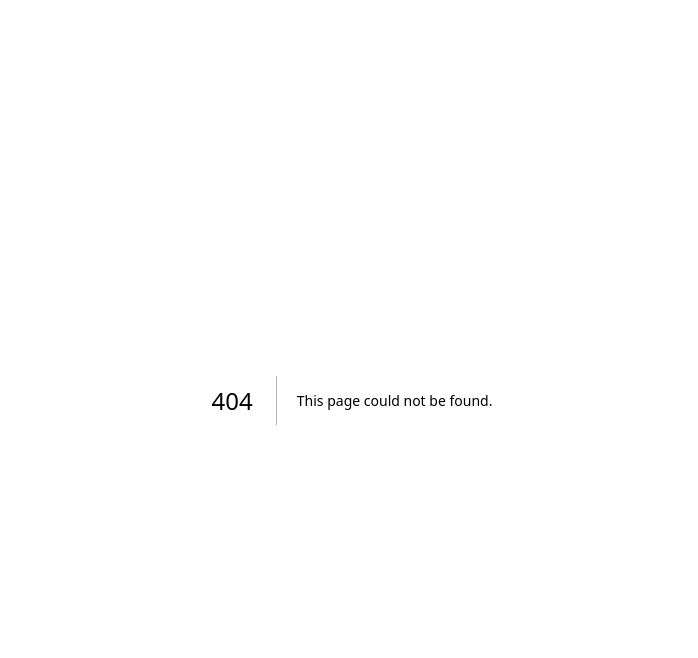
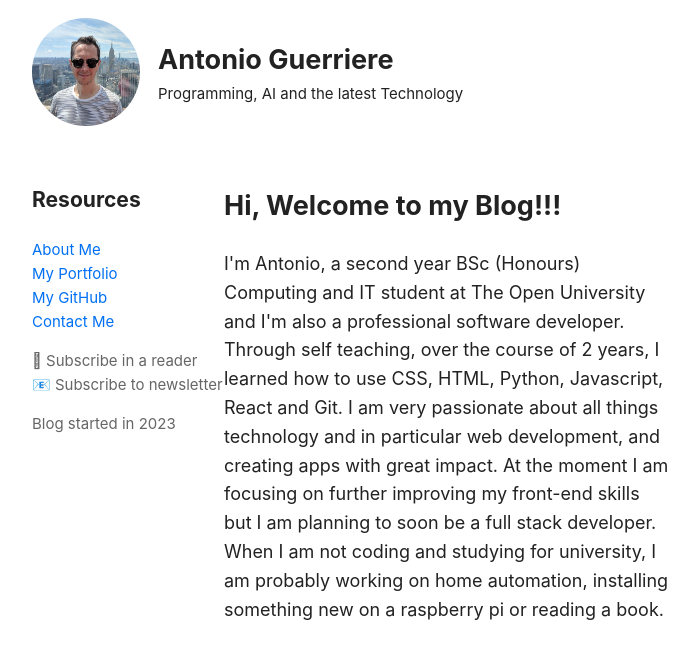
Before and after one commit to AGuerriere/antonio-blog, a Next.js app: page /about-me in a window 1280 px wide. Before the commit this address had no page. Shown: the top 658 px of the page, without its empty margins (288-986 px from the left). Built offline with nearby package versions, Linux system fonts and the light colour scheme.

Commit message:
more ui fixes

```diff
--- a/components/aside-nav.js
+++ b/components/aside-nav.js
@@ -8,12 +8,11 @@ export default function AsideNav() {
      <ul>
       <li><Link href={`/about-me`}>About Me</Link></li>
       <li><a href="https://www.antonioguerriere.com">My Portfolio</a></li>
-      <li><Link href={`/`}>My GitHub</Link></li>
-      <li><Link href={`/`}>Contact Me</Link></li>
-      <li></li>
+      <li><a href="https://github.com/AGuerriere">My GitHub</a></li>
+      <li><a href="https://www.linkedin.com/in/antonioguerriere/">Contact Me</a></li>
      </ul>
      <ul>
-      <li>📱 Subscribe in a reader</li>
+      <li className={asideStyles.rss}> Subscribe in a reader</li>
       <li>📧 Subscribe to newsletter</li>
      </ul>
      <p>Blog started in 2023</p>
--- a/components/aside-nav.module.css
+++ b/components/aside-nav.module.css
@@ -17,3 +17,9 @@
   font-size: smaller;
   color: #666;
 }
+
+
+.rss::before {
+  font: var(--fa-font-solid);
+  content: "\f09e";
+}
--- a/components/layout.js
+++ b/components/layout.js
@@ -17,6 +17,7 @@ export default function Layout({ children, home }) {
         />
         <meta name="og:title" content={siteTitle} />
         <meta name="twitter:card" content="summary_large_image" />
+        <script src="https://kit.fontawesome.com/654e2fda24.js" crossorigin="anonymous"></script>
       </Head>
       <SiteHead></SiteHead>
       <div className={styles.contentContainer}>
--- a/components/layout.module.css
+++ b/components/layout.module.css
@@ -1,23 +1,27 @@
 .container {
-  display: block;
+  display: flex;
+  flex-direction: column;
+  align-items: center;
   /* justify-content: center; */
   /* max-width: 36rem; */
 }
 
 .contentContainer {
   display: flex;
-  justify-content: center;
+  justify-content: left;
   padding: 0 1rem;
   margin: 1rem auto 1rem;
-  max-width: 50vw;
+  width: 50vw;
 }
 
-.header {
-  display: flex;
-  flex-direction: column;
-  align-items: center;
-}
 
 .backToHome {
   text-align: center;
 }
+
+
+@media screen and (max-width: 900px) {
+  .contentContainer {
+    flex-direction: column-reverse;
+  }
+}
--- a/components/site-head.js
+++ b/components/site-head.js
@@ -1,13 +1,11 @@
 import Image from 'next/image';
-import styles from './layout.module.css';
+import siteHeadStyles from './site-head.module.css'
 import utilStyles from '../styles/utils.module.css';
 import Link from 'next/link';
 
-const name = 'Antonio Guerriere';
-
 export default function SiteHead({ children, home }) {
   return (
-    <header className={styles.header}>
+    <header className={siteHeadStyles.header}>
     <Link href="/">
             <Image
               priority
@@ -18,11 +16,14 @@ export default function SiteHead({ children, home }) {
               alt=""
             />
           </Link>
-          <h2 className={utilStyles.headingLg}>
-            <Link href="/" className={utilStyles.colorInherit}>
-              {name}
-            </Link>
-          </h2>
+          <div className={siteHeadStyles.headDescription}>
+            <h2 className={utilStyles.headingLg}>
+              <Link href="/" className={utilStyles.colorInherit}>
+                Antonio Guerriere
+              </Link>
+            </h2>
+            <p>Programming, AI and the latest Technology</p>
+          </div>
     </header>
   );
 }
--- a/components/site-head.module.css
+++ b/components/site-head.module.css
@@ -0,0 +1,21 @@
+.header {
+  display: flex;
+  flex-direction: row;
+  align-items: center;
+  width:50vw;
+  max-width: 50vw;
+  margin:1rem;
+}
+
+.headDescription {
+  margin-left: 1rem;
+}
+
+.headDescription p {
+  font-size:smaller;
+  margin:0;
+}
+
+.headDescription h2 {
+  margin: 0;
+}
--- /dev/null
+++ b/pages/about-me.js
@@ -0,0 +1,10 @@
+import Layout, { siteTitle } from '../components/layout';
+
+export default function Home() {
+  return (
+    <Layout>
+      <h2>Hi, Welcome to my Blog!!!</h2>
+      <p>I'm Antonio, a second year BSc (Honours) Computing and IT student at The Open University and I'm also a professional software developer. Through self teaching, over the course of 2 years, I learned how to use CSS, HTML, Python, Javascript, React and Git. I am very passionate about all things technology and in particular web development, and creating apps with great impact. At the moment I am focusing on further improving my front-end skills but I am planning to soon be a full stack developer. When I am not coding and studying for university, I am probably working on home automation, installing something new on a raspberry pi or reading a book.</p>
+    </Layout>
+  );
+}
--- a/styles/global.css
+++ b/styles/global.css
@@ -6,11 +6,12 @@ body {
     Cantarell, Fira Sans, Droid Sans, Helvetica Neue, sans-serif;
   line-height: 1.6;
   font-size: 18px;
+  color: #222
 }
-
+/*
 * {
   box-sizing: border-box;
-}
+} */
 
 a {
   color: #0070f3;
```
